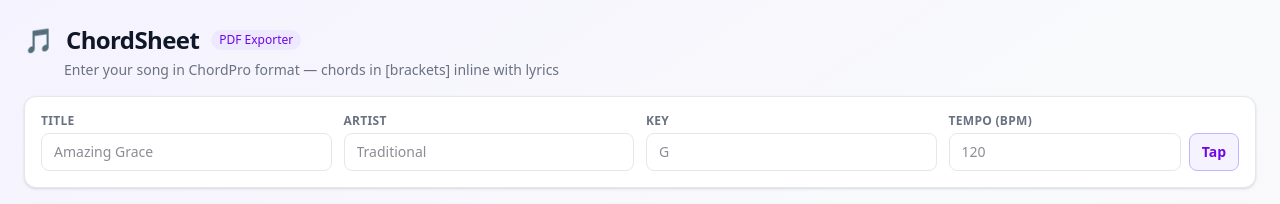
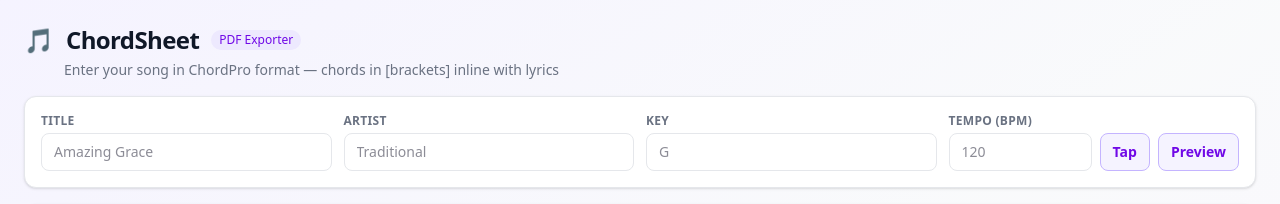
Before and after one commit to hjignatius/Lyric-app, a React (Vite) app: page / in a window 1280 px wide. Shown: the top 204 px of the page. Built offline with nearby package versions, Linux system fonts and the light colour scheme; no server answers.

Commit message:
Add metronome preview button to TapTempo

```diff
--- a/src/components/MetadataForm.jsx
+++ b/src/components/MetadataForm.jsx
@@ -7,6 +7,27 @@ function TapTempo({ onBpm }) {
   const tapsRef = useRef([]);
   const timerRef = useRef(null);
   const [display, setDisplay] = useState(null);
+
+  function playMetronome(bpm) {
+  const beats = 8;
+  const interval = 60 / bpm;
+  const audioCtx = new (window.AudioContext || window.webkitAudioContext)();
+
+  for (let i = 0; i < beats; i++) {
+    const oscillator = audioCtx.createOscillator();
+    const gainNode = audioCtx.createGain();
+
+    oscillator.connect(gainNode);
+    gainNode.connect(audioCtx.destination);
+
+    oscillator.frequency.value = i === 0 ? 1000 : 800; // accent first beat
+    gainNode.gain.setValueAtTime(1, audioCtx.currentTime + i * interval);
+    gainNode.gain.exponentialRampToValueAtTime(0.001, audioCtx.currentTime + i * interval + 0.05);
+
+    oscillator.start(audioCtx.currentTime + i * interval);
+    oscillator.stop(audioCtx.currentTime + i * interval + 0.05);
+  }
+}
 
   function handleTap() {
     const now = Date.now();
@@ -37,8 +58,8 @@ function TapTempo({ onBpm }) {
     setDisplay(bpm);
     onBpm(String(bpm));
   }
-
 return (
+    <div className="flex gap-2">
       <button
         type="button"
         onPointerDown={handleTap}
@@ -47,8 +68,16 @@ function TapTempo({ onBpm }) {
       >
         {display === null ? 'Tap' : display === '...' ? '...' : `${display} BPM`}
       </button>
-  );
-}
+      <button
+        type="button"
+        onClick={() => playMetronome(Number(display || 120))}
+        className="self-end px-3 py-2 text-sm font-semibold rounded-lg border border-violet-300 bg-violet-50 text-violet-700 hover:bg-violet-100 active:scale-95 transition-all select-none touch-none"
+        title="Preview tempo with audio clicks"
+      >
+        Preview
+      </button>
+    </div>
+  );}
 
 export default function MetadataForm({ metadata, onChange }) {
   const field = (key, label, placeholder, extraClass = '') => (
```
Lines whose indentation alone changed are shown as unchanged.
